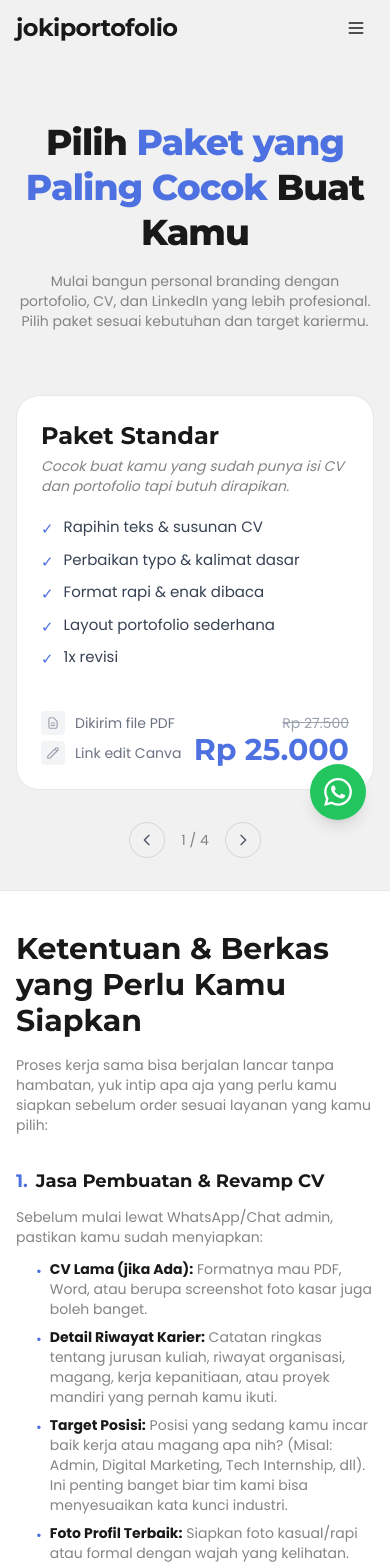
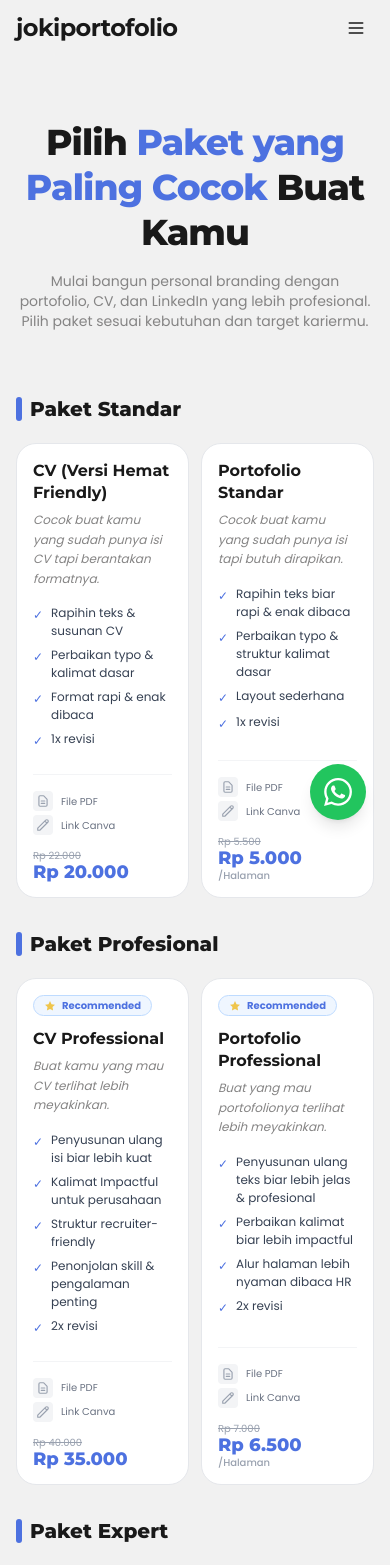
Before and after one commit to Khaymat/jokiportofolio, a Next.js app: page /pricelist in a window 390 px wide. Shown: the top 1565 px of the page. Built offline with nearby package versions, Linux system fonts and the light colour scheme.

Commit message:
revisi: mobile hero spacing & image animation, layout grid pricelist split

```diff
--- a/src/app/pricelist/page.tsx
+++ b/src/app/pricelist/page.tsx
@@ -1,5 +1,6 @@
 import Image from "next/image";
-import PricingCarousel from "@/components/sections/PricingCarousel";
+import PricingCard from "@/components/ui/PricingCard";
+import { pricingCategories } from "@/data/pricing";
 
 export const metadata = {
   title: "Pricelist - jokiportofolio",
@@ -22,10 +23,29 @@ export default function PricelistPage() {
         </div>
       </section>
 
-      {/* Pricing Cards - Carousel */}
+      {/* Pricing Grid */}
       <section className="py-8 md:py-12 bg-background">
-        <div className="max-w-4xl mx-auto px-4 sm:px-6 lg:px-8">
-          <PricingCarousel />
+        <div className="max-w-7xl mx-auto px-4 sm:px-6 lg:px-8">
+          <div className="grid grid-cols-1 lg:grid-cols-2 gap-8 lg:gap-12">
+            {pricingCategories.map((category) => (
+              <div key={category.title} className="flex flex-col">
+                {/* Section Header for Category */}
+                <div className="flex items-center gap-2 mb-5">
+                  <div className="w-1.5 h-6 bg-primary rounded-full"></div>
+                  <h2 className="text-xl md:text-2xl font-extrabold text-dark font-heading">
+                    {category.title}
+                  </h2>
+                </div>
+
+                {/* Sub-grid of 2 cards side-by-side on all screens */}
+                <div className="grid grid-cols-2 gap-3 sm:gap-4 lg:gap-6 flex-grow">
+                  {category.items.map((item) => (
+                    <PricingCard key={item.name} item={item} />
+                  ))}
+                </div>
+              </div>
+            ))}
+          </div>
         </div>
       </section>
 
--- a/src/components/ui/PricingCard.tsx
+++ b/src/components/ui/PricingCard.tsx
@@ -6,70 +6,68 @@ interface PricingCardProps {
 
 export default function PricingCard({ item }: PricingCardProps) {
   return (
-    <div className="relative bg-white border border-gray-200 rounded-[23px] p-6 md:p-8 flex flex-col transition-all duration-500 hover:-translate-y-1 hover:scale-[1.02] hover:border-primary/40 hover:shadow-xl hover:shadow-primary/10">
+    <div className="relative bg-white border border-gray-200 rounded-[20px] p-4 sm:p-5 md:p-6 flex flex-col h-full transition-all duration-500 hover:-translate-y-1 hover:scale-[1.01] hover:border-primary/40 hover:shadow-xl hover:shadow-primary/10">
       {/* Recommended Badge */}
       {item.recommended && (
-        <div className="absolute top-5 right-5 flex flex-col items-center gap-1">
-          <svg className="w-7 h-7 text-primary" fill="currentColor" viewBox="0 0 24 24">
+        <span className="inline-flex items-center gap-1.5 px-2.5 py-0.5 rounded-full bg-blue-50 border border-blue-200 text-[10px] sm:text-xs font-bold text-primary self-start mb-3">
+          <svg className="w-3 h-3 text-yellow-500 animate-pulse" fill="currentColor" viewBox="0 0 24 24">
             <path d="M12 2L15.09 8.26L22 9.27L17 14.14L18.18 21.02L12 17.77L5.82 21.02L7 14.14L2 9.27L8.91 8.26L12 2Z" />
           </svg>
-          <span className="text-[11px] font-semibold text-primary tracking-wide">
-            Recommended
-          </span>
-        </div>
+          Recommended
+        </span>
       )}
 
       {/* Title */}
-      <h3 className="text-2xl md:text-[28px] font-bold text-dark font-heading mb-1 pr-20">
+      <h3 className="text-base sm:text-lg md:text-xl font-bold text-dark font-heading mb-1.5 leading-snug">
         {item.name}
       </h3>
 
       {/* Description */}
-      <p className="text-sm text-text-muted italic mb-5">{item.description}</p>
+      <p className="text-xs sm:text-sm text-text-muted italic mb-4 leading-relaxed">{item.description}</p>
 
       {/* Features */}
-      <ul className="space-y-2 mb-6 flex-grow">
+      <ul className="space-y-1.5 mb-6 flex-grow">
         {item.features.map((feature, i) => (
-          <li key={i} className="flex items-start gap-2.5 text-[15px] text-gray-700">
-            <span className="text-primary mt-0.5 flex-shrink-0">&#10003;</span>
+          <li key={i} className="flex items-start gap-2 text-xs sm:text-sm text-gray-700 leading-normal">
+            <span className="text-primary flex-shrink-0 mt-0.5">&#10003;</span>
             <span>{feature}</span>
           </li>
         ))}
       </ul>
 
       {/* Delivery Info + Price Row */}
-      <div className="flex items-end justify-between mt-auto pt-4">
+      <div className="flex flex-col sm:flex-row sm:items-end justify-between gap-4 mt-auto pt-4 border-t border-gray-100">
         {/* Delivery Info */}
-        <div className="space-y-1.5">
-          <div className="flex items-center gap-2.5 text-sm text-gray-500">
-            <span className="w-6 h-6 bg-gray-100 rounded flex items-center justify-center">
+        <div className="space-y-1">
+          <div className="flex items-center gap-2 text-[10px] sm:text-xs text-gray-500">
+            <span className="w-5 h-5 bg-gray-100 rounded flex items-center justify-center flex-shrink-0">
               <svg className="w-3.5 h-3.5 text-gray-400" fill="none" stroke="currentColor" viewBox="0 0 24 24" strokeWidth="2">
                 <path strokeLinecap="round" strokeLinejoin="round" d="M9 12h6m-6 4h6m2 5H7a2 2 0 01-2-2V5a2 2 0 012-2h5.586a1 1 0 01.707.293l5.414 5.414a1 1 0 01.293.707V19a2 2 0 01-2 2z" />
               </svg>
             </span>
-            <span>Dikirim file PDF</span>
+            <span>File PDF</span>
           </div>
-          <div className="flex items-center gap-2.5 text-sm text-gray-500">
-            <span className="w-6 h-6 bg-gray-100 rounded flex items-center justify-center">
+          <div className="flex items-center gap-2 text-[10px] sm:text-xs text-gray-500">
+            <span className="w-5 h-5 bg-gray-100 rounded flex items-center justify-center flex-shrink-0">
               <svg className="w-3.5 h-3.5 text-gray-400" fill="none" stroke="currentColor" viewBox="0 0 24 24" strokeWidth="2">
                 <path strokeLinecap="round" strokeLinejoin="round" d="M15.232 5.232l3.536 3.536m-2.036-5.036a2.5 2.5 0 113.536 3.536L6.5 21.036H3v-3.572L16.732 3.732z" />
               </svg>
             </span>
-            <span>Link edit Canva</span>
+            <span>Link Canva</span>
           </div>
         </div>
 
         {/* Price */}
-        <div className="text-right">
-          <span className="text-sm text-gray-400 line-through block mb-0.5">
+        <div className="text-left sm:text-right flex-shrink-0">
+          <span className="text-[10px] sm:text-xs text-gray-400 line-through block mb-0.5 leading-none">
             {item.originalPrice}
           </span>
-          <div className="flex items-baseline gap-1 justify-end">
-            <span className="text-3xl md:text-[40px] font-bold text-primary font-heading leading-none">
+          <div className="flex items-baseline gap-1 justify-start sm:justify-end flex-wrap">
+            <span className="text-lg sm:text-xl md:text-2xl font-extrabold text-primary font-heading leading-none">
               {item.currentPrice}
             </span>
             {item.priceNote && (
-              <span className="text-sm text-gray-400 font-medium">{item.priceNote}</span>
+              <span className="text-[10px] text-gray-400 font-medium leading-none">{item.priceNote}</span>
             )}
           </div>
         </div>
--- a/src/data/pricing.ts
+++ b/src/data/pricing.ts
@@ -18,17 +18,29 @@ export const pricingCategories: PricingCategory[] = [
     title: "Paket Standar",
     items: [
       {
-        name: "Paket Standar",
-        description: "Cocok buat kamu yang sudah punya isi CV dan portofolio tapi butuh dirapikan.",
+        name: "CV (Versi Hemat Friendly)",
+        description: "Cocok buat kamu yang sudah punya isi CV tapi berantakan formatnya.",
         features: [
           "Rapihin teks & susunan CV",
           "Perbaikan typo & kalimat dasar",
           "Format rapi & enak dibaca",
-          "Layout portofolio sederhana",
           "1x revisi",
         ],
-        originalPrice: "Rp 27.500",
-        currentPrice: "Rp 25.000",
+        originalPrice: "Rp 22.000",
+        currentPrice: "Rp 20.000",
+      },
+      {
+        name: "Portofolio Standar",
+        description: "Cocok buat kamu yang sudah punya isi tapi butuh dirapikan.",
+        features: [
+          "Rapihin teks biar rapi & enak dibaca",
+          "Perbaikan typo & struktur kalimat dasar",
+          "Layout sederhana",
+          "1x revisi",
+        ],
+        originalPrice: "Rp 5.500",
+        currentPrice: "Rp 5.000",
+        priceNote: "/Halaman",
       },
     ],
   },
@@ -36,18 +48,31 @@ export const pricingCategories: PricingCategory[] = [
     title: "Paket Profesional",
     items: [
       {
-        name: "Paket Profesional",
-        description: "Buat kamu yang mau CV dan portofolio terlihat lebih meyakinkan.",
+        name: "CV Professional",
+        description: "Buat kamu yang mau CV terlihat lebih meyakinkan.",
         features: [
-          "Penyusunan ulang isi CV biar lebih kuat",
+          "Penyusunan ulang isi biar lebih kuat",
           "Kalimat Impactful untuk perusahaan",
           "Struktur recruiter-friendly",
-          "Alur portofolio lebih nyaman dibaca HR",
           "Penonjolan skill & pengalaman penting",
           "2x revisi",
         ],
-        originalPrice: "Rp 47.000",
-        currentPrice: "Rp 40.000",
+        originalPrice: "Rp 40.000",
+        currentPrice: "Rp 35.000",
+        recommended: true,
+      },
+      {
+        name: "Portofolio Professional",
+        description: "Buat yang mau portofolionya terlihat lebih meyakinkan.",
+        features: [
+          "Penyusunan ulang teks biar lebih jelas & profesional",
+          "Perbaikan kalimat biar lebih impactful",
+          "Alur halaman lebih nyaman dibaca HR",
+          "2x revisi",
+        ],
+        originalPrice: "Rp 7.000",
+        currentPrice: "Rp 6.500",
+        priceNote: "/Halaman",
         recommended: true,
       },
     ],
@@ -56,21 +81,34 @@ export const pricingCategories: PricingCategory[] = [
     title: "Paket Expert",
     items: [
       {
-        name: "Paket Expert",
-        description: "Untuk kamu yang mau CV dan portofolio siap bersaing.",
+        name: "CV Expert",
+        description: "Untuk kamu yang mau CV siap bersaing.",
         features: [
           "Full rewrite isi CV",
           "Impactful + angka",
           "Optimasi wording + positioning diri",
           "Highlight achievement & value diri",
           "Penyesuaian posisi target kerja",
-          "SEO Keyword untuk Sistem ATS",
-          "Storytelling ringan (tidak berlebihan)",
           "3x revisi",
         ],
-        originalPrice: "Rp 55.000",
-        currentPrice: "Rp 48.000",
+        originalPrice: "Rp 48.000",
+        currentPrice: "Rp 42.000",
         recommended: true,
+      },
+      {
+        name: "Portofolio Expert",
+        description: "Untuk kamu yang mau portofolio siap bersaing.",
+        features: [
+          "Penulisan ulang deskripsi project",
+          "SEO Keyword untuk Sistem ATS",
+          "Lebih Impactful + angka",
+          "Storytelling ringan (tidak berlebihan)",
+          "Highlight hasil & value kontribusi",
+          "Revisi sampai puas",
+        ],
+        originalPrice: "Rp 8.000",
+        currentPrice: "Rp 7.500",
+        priceNote: "/Halaman",
       },
     ],
   },
@@ -78,18 +116,29 @@ export const pricingCategories: PricingCategory[] = [
     title: "LinkedIn dan Cover Letter",
     items: [
       {
-        name: "LinkedIn dan Cover Letter",
-        description: "Cocok untuk kamu yang mau profil LinkedIn stand out dan surat lamaran yang niat.",
+        name: "Surat Lamaran Kerja",
+        description: "Cocok untuk pelamar yang mau surat lamaran terlihat niat & bukan template pasaran.",
         features: [
-          "Optimasi headline + about section LinkedIn",
-          "Perbaikan deskripsi pengalaman kerja LinkedIn",
+          "Dibuat custom sesuai posisi yang dilamar",
+          "Bahasa profesional & formal HR-friendly",
+          "Disesuaikan dengan CV dan pengalaman kamu",
+          "2x revisi",
+        ],
+        originalPrice: "Rp 30.000",
+        currentPrice: "Rp 25.000",
+      },
+      {
+        name: "Optimasi Linkedin",
+        description: "Cocok untuk kamu yang mau profil terlihat profesional & lebih mudah ditemukan recruiter.",
+        features: [
+          "Optimasi headline + about section",
+          "Perbaikan deskripsi pengalaman kerja",
           "Penyesuaian keyword sesuai target karir",
           "Struktur profil lebih recruiter-friendly",
-          "Surat lamaran custom sesuai posisi dilamar",
           "2x revisi",
         ],
-        originalPrice: "Rp 100.000",
-        currentPrice: "Rp 85.000",
+        originalPrice: "Rp 75.000",
+        currentPrice: "Rp 65.000",
       },
     ],
   },
```
Also changed, not shown: src/components/sections/HeroSection.tsx (+7 -5 lines).
